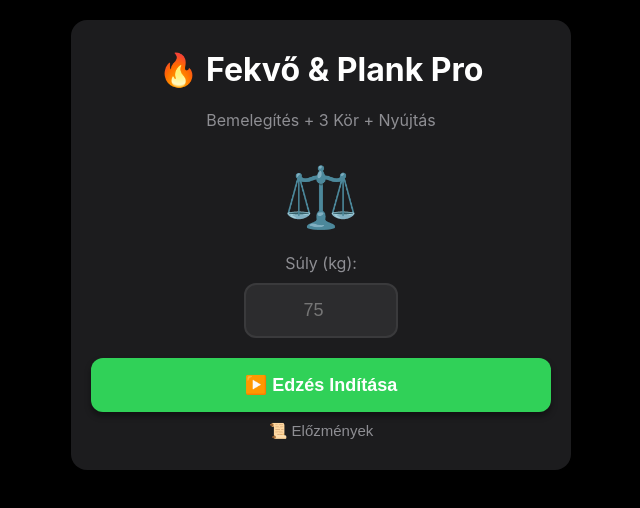
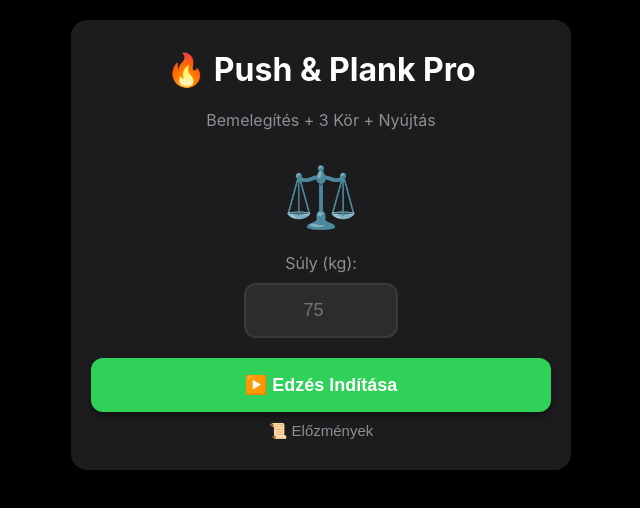
Before and after one commit to ToomSlayer/otthoni-edzes, a plain HTML site: page index.html in a window 1280 px wide. Shown: the whole page, without its empty margins (319-959 px from the left). Drawn offline with Linux system fonts and the light colour scheme.

Commit message:
Update index.html

```diff
--- a/index.html
+++ b/index.html
@@ -100,7 +100,7 @@
 
     <!-- START -->
     <div id="start-screen" class="screen active" style="text-align: center;">
-        <h1 style="margin-top: 10px;">🔥 Fekvő & Plank Pro</h1>
+        <h1 style="margin-top: 10px;">🔥 Push & Plank Pro</h1>
         <p style="color: var(--text-muted); margin-bottom: 30px;">Bemelegítés + 3 Kör + Nyújtás</p>
 
         <div style="font-size: 60px; margin-bottom: 20px;">⚖️</div>
```
